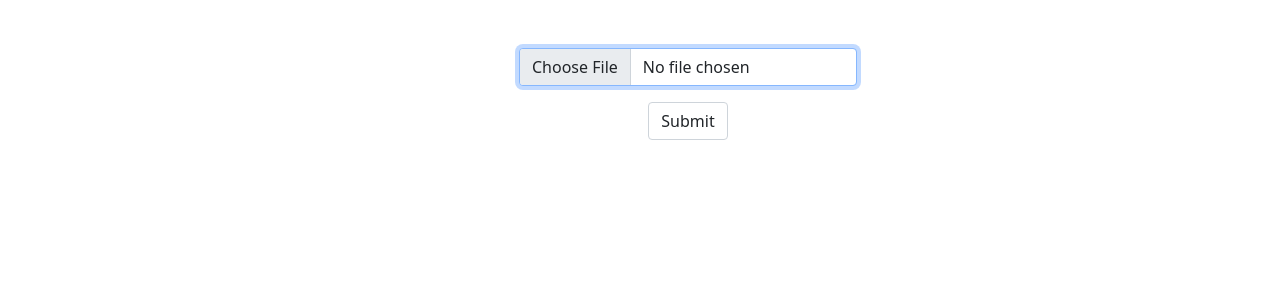
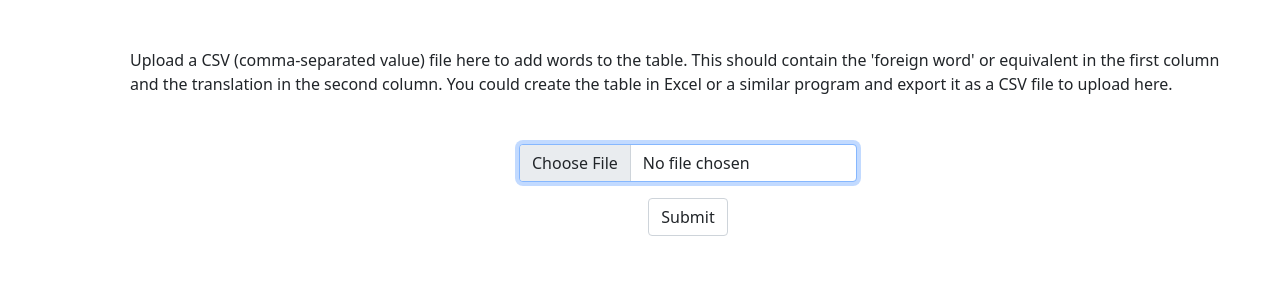
Before and after one commit to nm96/mensable, a Flask app: page /upload_csv/1/1 in a window 1280 px wide; the page is wider, and only the part inside the window is pictured. Shown: the part 66-366 px from the top of that part. Run offline with Flask 2, Linux system fonts and the light colour scheme; the visitor is signed in with stand-in values (Sample User, id 1); data that the repository does not hold is empty.

Commit message:
Add explanation on upload_csv page

```diff
--- a/mensable/templates/upload_csv.html
+++ b/mensable/templates/upload_csv.html
@@ -1,6 +1,13 @@
 {% extends "base.html" %}
 
 {% block body %}
+	<div class="container mb-5">
+		<p>
+			Upload a CSV (comma-separated value) file here to add words to the table.
+			This should contain the 'foreign word' or equivalent in the first column and the translation in the second column.
+			You could create the table in Excel or a similar program and export it as a CSV file to upload here.
+		</p>
+	</div>
 	<form method="post" action="/upload_csv/{{ language.name }}/{{ table.name }}" enctype="multipart/form-data">
       <p><input class="form-control mx-auto w-auto" autofocus required type="file" name="csv_file"></p>
       <p><input class="form-control mx-auto w-auto" type="submit" value="Submit"></p>
```
